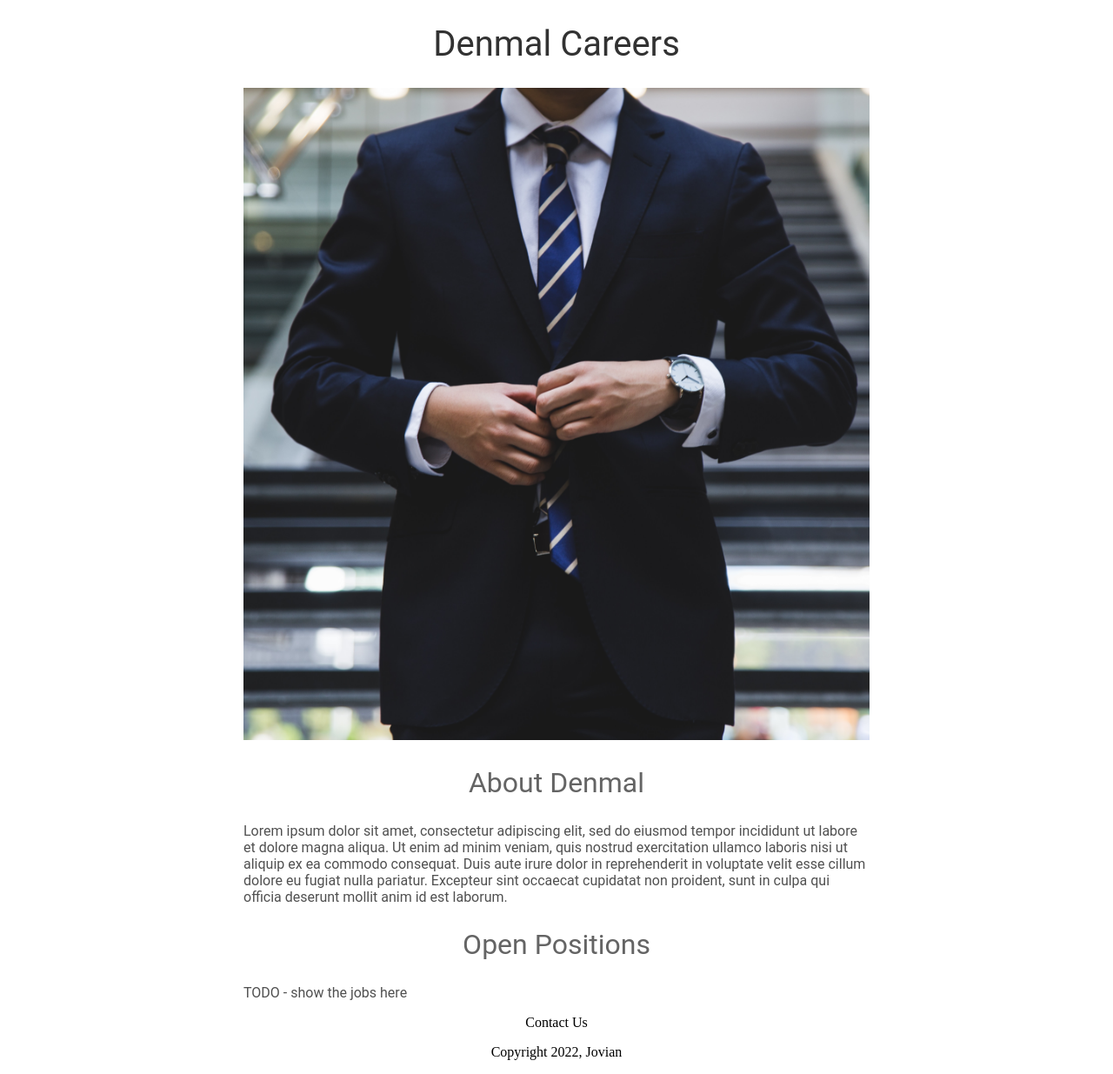
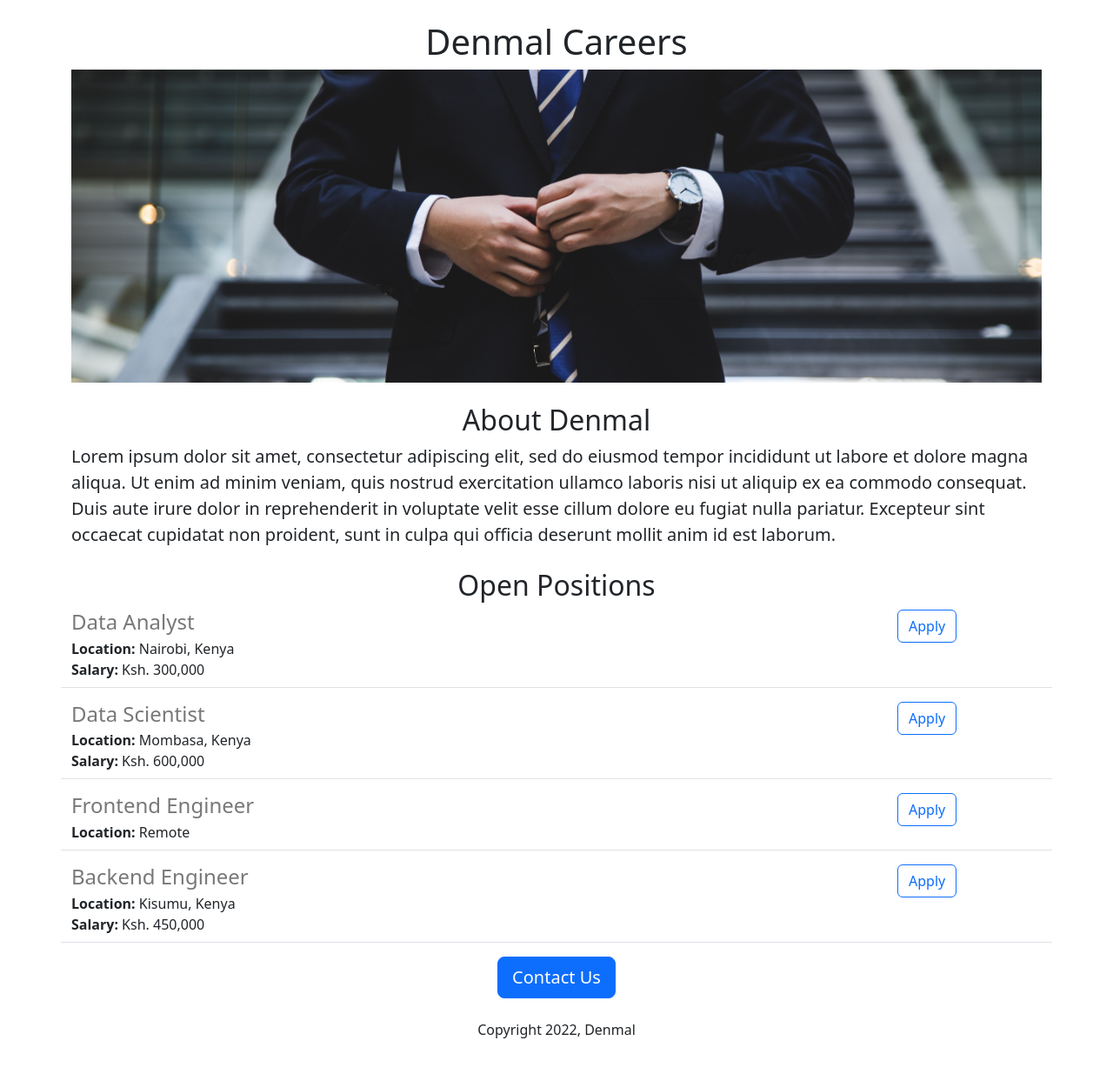
Before and after one commit to denmal7/denmal-careers-website, a Flask app: page / in a window 1280 px wide. Shown: the whole page at 87% size. After the commit the page ends 1194 px from the top, so only its background shows below. Run offline with Flask 3, Linux system fonts and the light colour scheme.

Commit message:
Added dynamic data and API route

```diff
--- a/app.py
+++ b/app.py
@@ -1,10 +1,44 @@
-from flask import Flask, render_template
+from flask import Flask, render_template, jsonify
 
 app = Flask(__name__)
 
+JOBS = [
+  {
+    'id': 1,
+    'title': 'Data Analyst',
+    'location': 'Nairobi, Kenya',
+    'salary': 'Ksh. 300,000'
+  },
+  {
+    'id': 2,
+    'title': 'Data Scientist',
+    'location': 'Mombasa, Kenya',
+    'salary': 'Ksh. 600,000'
+  },
+  {
+    'id': 3,
+    'title': 'Frontend Engineer',
+    'location': 'Remote',
+
+  },
+  {
+    'id': 4,
+    'title': 'Backend Engineer',
+    'location': 'Kisumu, Kenya',
+    'salary': 'Ksh. 450,000'
+  }
+]
+
+
+
 @app.route('/')
 def hello_denmal():
-  return render_template('home.html')
+  return render_template('home.html',jobs=JOBS,company_name='Denmal')
+
+
+@app.route("/api/jobs")
+def list_jobs():
+  return jsonify(JOBS)
 
 if __name__ == "__main__":
   app.run(host='0.0.0.0', debug=True)
--- a/templates/home.html
+++ b/templates/home.html
@@ -2,50 +2,34 @@
 <html>
   <head>
     <title>Denmal Careers</title>
+    <meta charset="utf-8">
+    <meta name="viewport" content="width=device-width, initial-scale=1">
+    <link href="https://cdn.jsdelivr.net/npm/bootstrap@5.3.2/dist/css/bootstrap.min.css" rel="stylesheet" integrity="sha384-T3c6CoIi6uLrA9TneNEoa7RxnatzjcDSCmG1MXxSR1GAsXEV/Dwwykc2MPK8M2HN" crossorigin="anonymous">
     <style>
-     h1 {
-       font-size:40px;
-       font-family: Roboto;
-       font-weight: normal;
-       color: rgb(50,50,50);
-       text-align: center;}
-      #banner{
+      #banner {
+        height: 360px;
         width:100%;
-        height: 750px;
         object-fit: cover;
       }
-      h2{
-        font-family: Roboto;
-        font-size: 32px;
-        color: rgb(100,100,100);
-        text-align: center;
-        font-weight: normal;
-      }
-      .bodytext{
-        font-family: Roboto;
-        color: rgb(80,80,80);
-      }
-
-      #container{
-        max-width: 720px;
-        margin: 0 auto 0 auto;
-
-      }
-      } </style>
+    </style>
   </head>
   <body>
-    <div id="container">
-      <h1>Denmal Careers</h1>
-      <img id="banner" src="https://denmal-careers-website.denniskimaru3.repl.co/static/banner.jpeg.jpg">
-      <h2>About Denmal</h2>
-      <p class="bodytext">Lorem ipsum dolor sit amet, consectetur adipiscing elit, sed do eiusmod tempor incididunt ut labore et dolore magna aliqua. Ut enim ad minim veniam, quis nostrud exercitation ullamco laboris nisi ut aliquip ex ea commodo consequat. Duis aute irure dolor in reprehenderit in voluptate velit esse cillum dolore eu fugiat nulla pariatur. Excepteur sint occaecat cupidatat non proident, sunt in culpa qui officia deserunt mollit anim id est laborum.</p>
-      <h2>Open Positions</h2>
-      <p class="bodytext">TODO - show the jobs here</p>
-      <div style="text-align:center"
-      <button>Contact
-  Us</button>
-      <p>
-        Copyright 2022, Jovian
+    <div class="container">
+      <h1 class="text-center mt-2 mt-4">{{company_name}} Careers</h1>
+      <img class="img-fluid" id="banner" src="https://denmal-careers-website.denniskimaru3.repl.co/static/banner.jpeg.jpg">
+      <h2 class="text-center mt-2 mt-4">About Denmal</h2>
+      <p class="lead">Lorem ipsum dolor sit amet, consectetur adipiscing elit, sed do eiusmod tempor incididunt ut labore et dolore magna aliqua. Ut enim ad minim veniam, quis nostrud exercitation ullamco laboris nisi ut aliquip ex ea commodo consequat. Duis aute irure dolor in reprehenderit in voluptate velit esse cillum dolore eu fugiat nulla pariatur. Excepteur sint occaecat cupidatat non proident, sunt in culpa qui officia deserunt mollit anim id est laborum.</p>
+      <h2 class="text-center mt-2 mt-4">Open Positions</h2>
+      <div>
+        {% for job in jobs %}
+          {%include 'jobitem.html' %}
+        {% endfor %}
+      </div>
+      <div class="text-center">
+      <button class="btn btn-primary btn-lg">Contact
+  Us </button>
+      <p class="mt-4">
+        Copyright 2022, Denmal
       </p>
       </div>
     </div>
--- /dev/null
+++ b/templates/jobitem.html
@@ -0,0 +1,18 @@
+<div class= "border-bottom row" style="margin-bottom: 16px;padding-bottom: 8px;">
+  <div class="col-10">
+    <h4
+      style="color:rgb(120,120,120); margin-bottom: 4px;">          {{job['title']}}
+    </h4>
+    <div>
+      <b>Location:</b> {{job['location']}}
+    </div>
+    {% if 'salary' in job%}
+    <div>
+      <b>Salary:</b> {{job['salary']}}
+    </div>
+    {% endif %}
+  </div>
+  <div class="col-2">
+    <button type="button" class="btn btn-outline-primary">Apply</button>
+  </div>
+</div>
```
Also changed, not shown: 1 other file.
